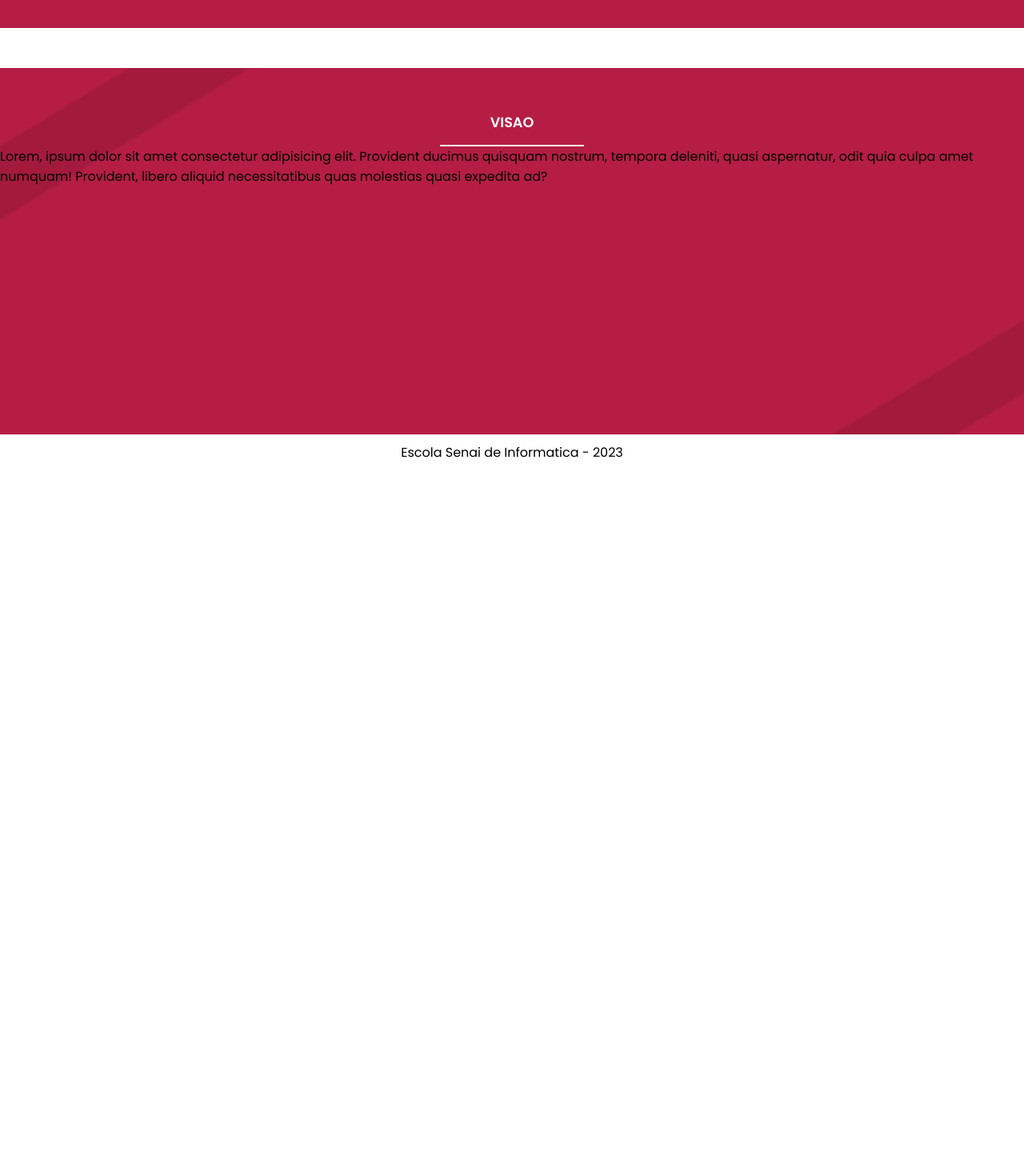
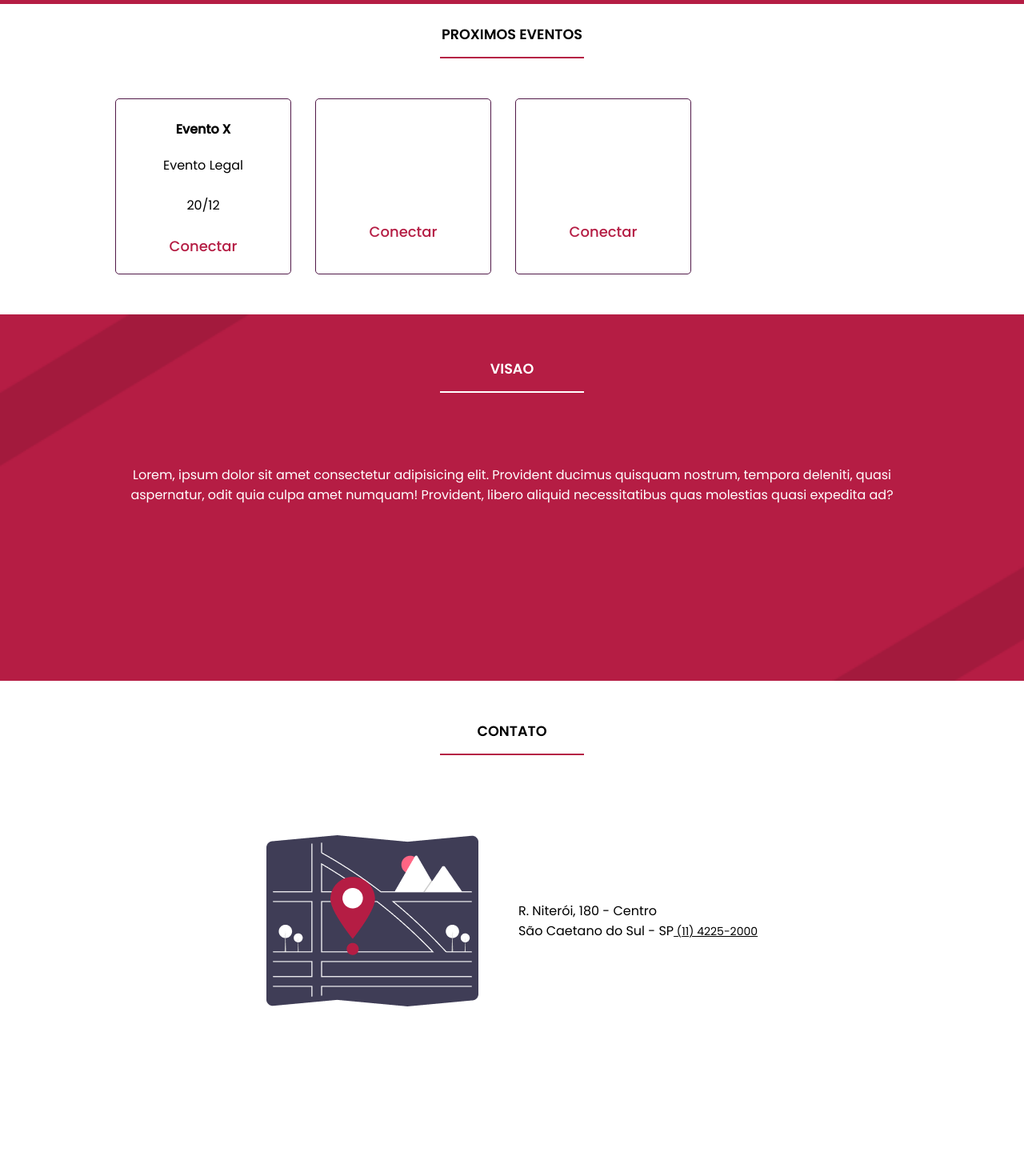
Before and after one commit to edualvesgt/React, a React (Create React App) app in the folder eventplus/: page / in a window 1280 px wide. Shown: the part 800-2270 px from the top of the page at 80% size. Before the commit the page ends 1388 px from the top, so only its background shows below. Built offline with nearby package versions, Linux system fonts and the light colour scheme.

Commit message:
Finalizando Pagina Home

```diff
--- a/eventplus/package.json
+++ b/eventplus/package.json
@@ -6,6 +6,7 @@
     "@testing-library/jest-dom": "^5.17.0",
     "@testing-library/react": "^13.4.0",
     "@testing-library/user-event": "^13.5.0",
+    "axios": "^1.6.0",
     "react": "^18.2.0",
     "react-dom": "^18.2.0",
     "react-router-dom": "^6.17.0",
--- /dev/null
+++ b/eventplus/src/components/ContactSection/ContactSection.css
@@ -0,0 +1,45 @@
+@font-face {
+    font-family: Poppins-Regular;
+    src: url(../../assets/Fonts/Poppins/Poppins-Regular.ttf);
+  }
+
+  @font-face {
+    font-family: Poppins-Medium;
+    src: url(../../assets/Fonts/Poppins/Poppins-Medium.ttf);
+  }
+
+  .contato {
+    padding: 50px 0;
+    width: 100%;
+    height: 630px;
+  }
+
+  .contato__endereco-box {
+    display: flex;
+    flex-direction: column;
+    align-items: center;
+    gap: 30px;
+    margin-top: 100px;
+  }
+
+
+  .contato__endereco {
+    font-family: Poppins-Regular;
+    font-size: 0.875rem;
+    text-align: center;
+    line-height: 50px;
+  }
+
+  .contato__telefone {
+    font-family: Poppins-Regular;
+    font-size: 0.875rem;
+    color: var(--text-color);
+  }
+
+  @media screen and (min-width: 992px) {
+    .contato__endereco-box {
+      flex-direction: row;
+      justify-content: center;
+      gap: 50px;
+    }
+  }
--- /dev/null
+++ b/eventplus/src/components/ContactSection/ContactSection.jsx
@@ -0,0 +1,23 @@
+import React from 'react';
+import Title from "../Titulo/Titulo"
+import contatoMap from '../../assets/images/contato-map.png'
+import './ContactSection.css'
+const ContactSection = () => {
+    return (
+        <section className='contato'>
+            <Title titleText={"Contato"} />
+            <div className='contato__endereco-box'>
+
+                <img src={contatoMap} alt="Imagem Ilustrativa de um Mapa" className="contato__img-map" />
+
+                <p>R. Niterói, 180 - Centro  <br />
+                    São Caetano do Sul - SP
+
+                    <a href="tel:+551142252000" className='contato__telefone'> (11) 4225-2000</a>
+                </p>
+            </div>
+        </section>
+    );
+};
+
+export default ContactSection;
--- a/eventplus/src/components/Main/MainContent.jsx
+++ b/eventplus/src/components/Main/MainContent.jsx
@@ -1,4 +1,5 @@
 import React from 'react';
+import './MainContent.css'
 
 const Main = ({children}) => {
     return (
--- /dev/null
+++ b/eventplus/src/components/NextEvent/NextEvent.css
@@ -0,0 +1,72 @@
+
+@font-face {
+    font-family: Poppins-Regular;
+    src: url(../../assets/Fonts/Poppins/Poppins-Regular.ttf);
+}
+
+@font-face {
+    font-family: Poppins-Medium;
+    src: url(../../assets/Fonts/Poppins/Poppins-Medium.ttf);
+}
+
+
+.tootip {
+    color: #fff !important;
+    background-color: #B51D44 !important;
+  }
+
+.event-card {
+    display: flex;
+    flex-direction: column;
+    justify-content: space-evenly;
+    width: 250px;
+    height: 250px;
+    padding: 25px;
+    border: 1px solid var(--color-blue-red);
+    border-radius: 5px;
+    overflow: auto;
+}
+
+.event-card__title {
+    text-align: center;
+    margin-bottom: 20px;
+    font-family: Poppins-Medium;
+    font-size: 1rem;
+}
+
+.event-card__description {
+    font-family: Poppins-Regular;
+    font-size: 1rem;
+    text-align: center;
+    margin-bottom: 25px;
+}
+
+.event-card__connect-link {
+    font-family: Poppins-Medium;
+    font-size: 1.125rem;
+    color: var(--color-red);
+    text-align: center;
+    text-decoration: none;
+    cursor: pointer;
+}
+
+
+@media screen and (min-width: 992px) {
+    .banner {
+      height: 720px;
+      background-image: url(../../assets/images//banner-desktop.png);
+    }
+
+    .events-box {
+
+      justify-content: flex-start;
+      flex-direction: row;
+      flex-wrap: wrap;
+      margin: 50px 0;
+    }
+
+    .event-card {
+      width: 220px;
+      height: 220px;
+    }
+  }
--- /dev/null
+++ b/eventplus/src/components/NextEvent/NextEvent.jsx
@@ -0,0 +1,25 @@
+import React from 'react';
+
+import './NextEvent.css'
+
+// Definição do componente NextEvent
+const NextEvent = ({ title, description, eventDate, idEvento }) => {
+
+    // Função para lidar com a ação de conectar
+    function conectar(idEvento) {
+        alert(`Chamar o recurso para conectar ${idEvento}`)
+    }
+
+    return (
+        <article className='event-card'>
+            <h2 className='event-card__title'>{title}</h2> { /*Título do evento*/}
+            <p className="event-card__description">{description}</p> { /* Descrição do evento*/}
+            <p className="event-card__description">{eventDate}</p> {/* Data do evento */}
+
+            <a onClick={() => { conectar(idEvento) }} href="" className='event-card__connect-link'>  Conectar  </a>
+            {/*  Link "Conectar" com evento onClick */}
+        </article>
+    );
+};
+
+export default NextEvent;
--- a/eventplus/src/components/VisionSection/VisionSection.jsx
+++ b/eventplus/src/components/VisionSection/VisionSection.jsx
@@ -8,7 +8,7 @@
 
         <Title titleText ={"Visao"} color ='white' className ="vision__title"/>
 
-        <p>Lorem, ipsum dolor sit amet consectetur adipisicing elit. Provident ducimus quisquam nostrum, tempora deleniti, quasi aspernatur, odit quia culpa amet numquam! Provident, libero aliquid necessitatibus quas molestias quasi expedita ad?</p>
+        <p className='vision__text'>Lorem, ipsum dolor sit amet consectetur adipisicing elit. Provident ducimus quisquam nostrum, tempora deleniti, quasi aspernatur, odit quia culpa amet numquam! Provident, libero aliquid necessitatibus quas molestias quasi expedita ad?</p>
 
         </div>
        </section>
--- a/eventplus/src/pages/HomePage/HomePage.css
+++ b/eventplus/src/pages/HomePage/HomePage.css
@@ -0,0 +1,22 @@
+
+
+.events-box {
+    display: flex;
+    flex-direction: column;
+    align-items: center;
+    gap: 30px;
+    margin-top: 50px;
+    /* padding: 40px 0 20px 0; */
+  }
+
+  /* --color-blue-red: #511948; */
+
+  @media screen and (min-width: 992px) {
+
+
+    .events-box {
+      flex-direction: row;
+      flex-wrap: wrap;
+      margin: 50px 0;
+    }
+  }
--- a/eventplus/src/pages/HomePage/HomePage.jsx
+++ b/eventplus/src/pages/HomePage/HomePage.jsx
@@ -1,18 +1,35 @@
 import React from 'react';
-import './HomePage.css';
 import Header from '../../components/Header/Header';
 import Title from '../../components/Titulo/Titulo';
 import Banner from '../../components/Banner/Banner';
 import MainContent from '../../components/Main/MainContent'
 import VisionSection from '../../components/VisionSection/VisionSection';
+import ContactSection from '../../components/ContactSection/ContactSection';
+import NextEvent from '../../components/NextEvent/NextEvent';
+import Container from '../../components/Container/Container';
+import './HomePage.css';
+
+
 const HomePage = () => {
     return (
         <div>
             <Header />
-            {/* <Title titleText={"Home Page"} className="margem_acima" /> */}
+
             <MainContent>
-            <Banner />
+                <Banner />
+                <section className='proximos-eventos'>
+                    <Container>
+                        <Title titleText={"Proximos Eventos"} />
+                        <div className='events-box'>
+                            <NextEvent title={"Evento X "} description={"Evento Legal "} eventDate={"20/12"} idEvento={"a"} />
+                            <NextEvent />
+                            <NextEvent />
+                        </div>
+                    </Container>
+                </section>
                 <VisionSection />
+                <ContactSection />
+
             </MainContent>
 
         </div>
```
Also changed, not shown: 1 other file (tests, documents, lock files or other folders).
